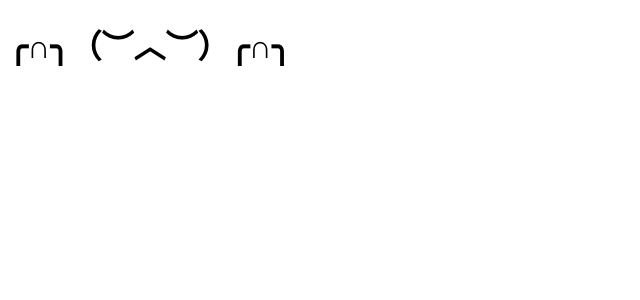
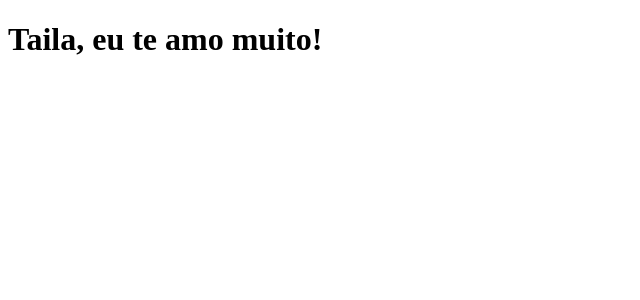
Before and after one commit to arthurrschaefer/dev101, a Next.js app: page / in a window 1280 px wide. Shown: the top 300 px of the page, without its empty margins (0-640 px from the left). Built offline with nearby package versions, Linux system fonts and the light colour scheme.

Commit message:
changing message from

```diff
--- a/pages/index.js
+++ b/pages/index.js
@@ -1,5 +1,5 @@
-function Home () {
-    return <h1>╭∩╮（︶︿︶）╭∩╮</h1>;
+function Home() {
+  return <h1>Taila, eu te amo muito!</h1>;
 }
 
 export default Home;
```
